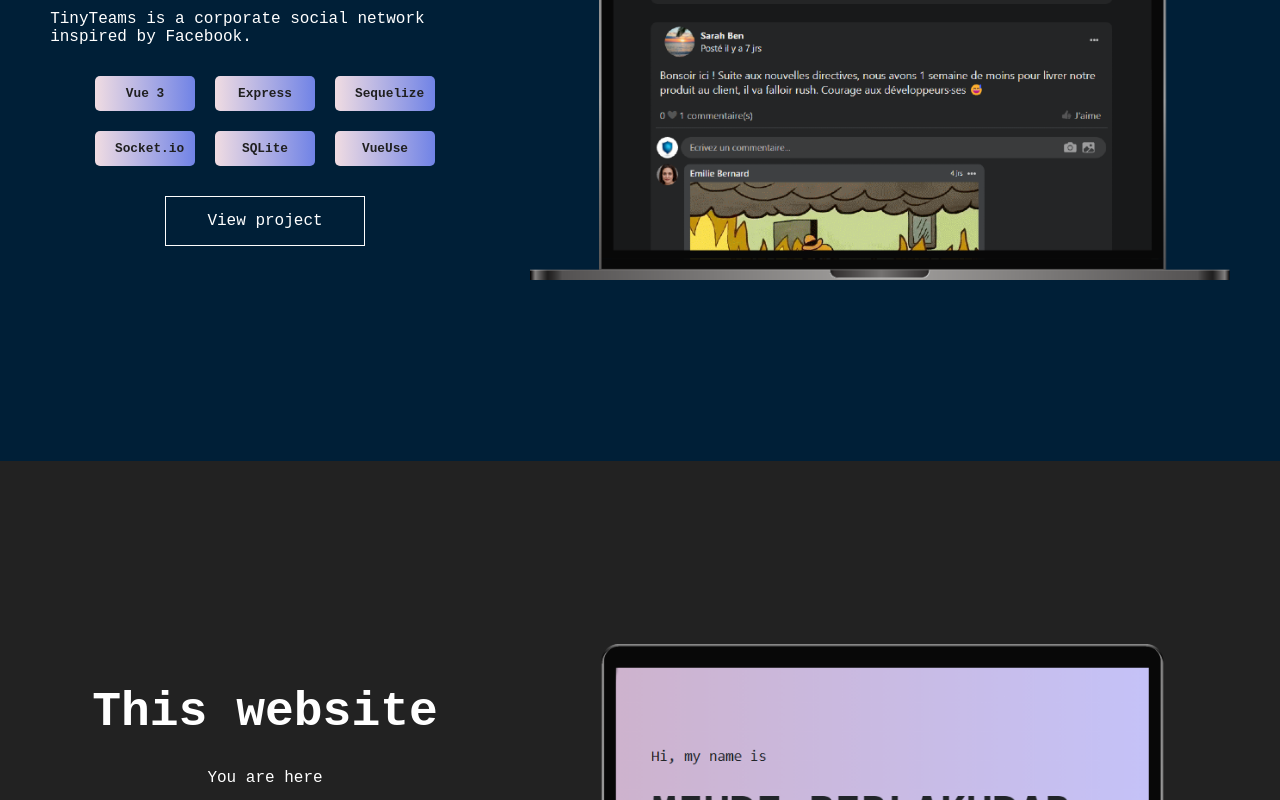
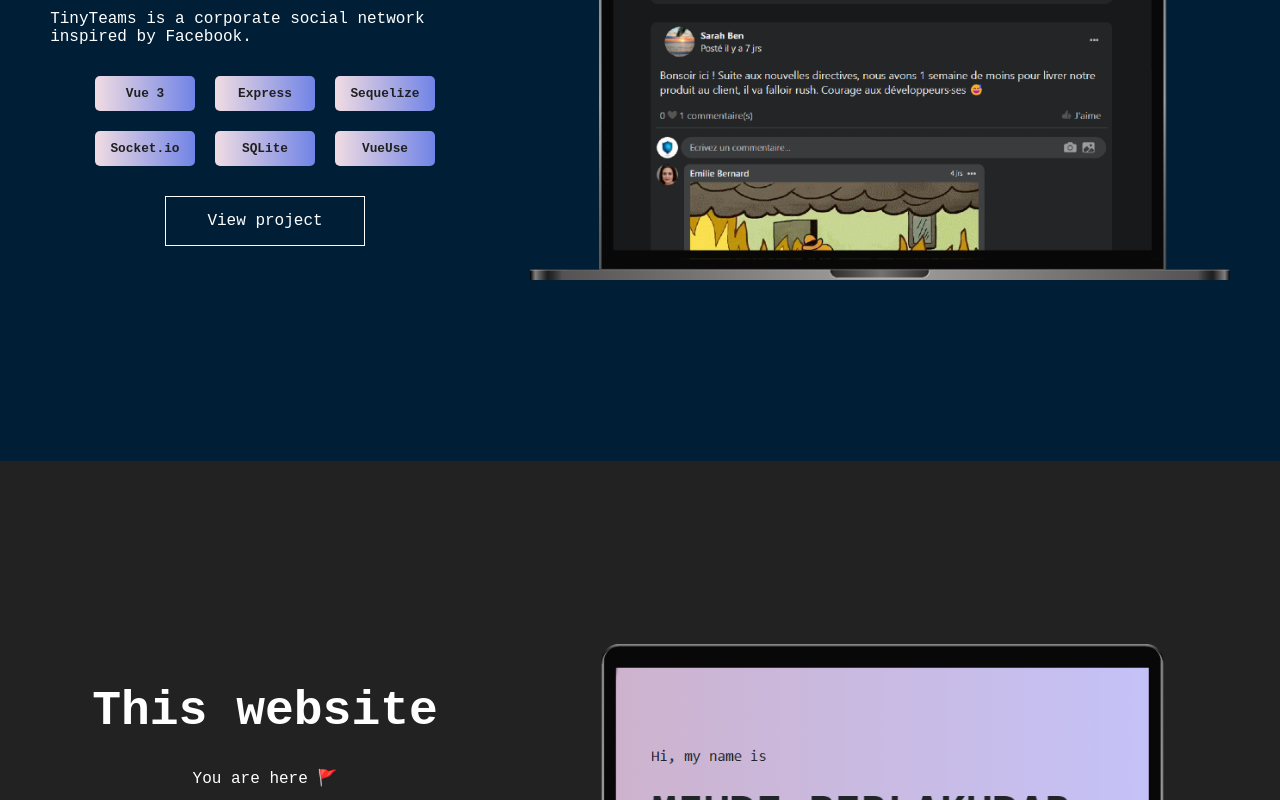
Before and after one commit to soonbtf/Portfolio, a Vue app: page / in a window 1280 px wide. Shown: the part 1500-2300 px from the top of the page. Built offline with nearby package versions, Linux system fonts and the light colour scheme.

Commit message:
some update

```diff
--- a/src/assets/i18n.ts
+++ b/src/assets/i18n.ts
@@ -38,7 +38,7 @@ export const data = {
       },
       project2: {
         title: "This website",
-        description: "You are here",
+        description: "You are here 🚩",
         img: "/src/assets/thisPortfolio.png",
         link: "https://github.com/soonbtf/Portfolio",
         technos: {
@@ -89,7 +89,7 @@ export const data = {
       },
       project2: {
         title: "Ce site",
-        description: "Vous êtes ici",
+        description: "Vous êtes ici 🚩",
         img: "/src/assets/thisPortfolio.png",
         link: "https://github.com/soonbtf/Portfolio",
         technos: {
--- a/src/components/main/Project.vue
+++ b/src/components/main/Project.vue
@@ -85,9 +85,9 @@ article {
       list-style-type: none;
       gap: 20px;
       li {
+        @include jcCt;
         width: max-content;
         width: 100px;
-        text-align: center;
         color: rgb(32, 32, 32);
         background: linear-gradient(
           90deg,
@@ -99,10 +99,6 @@ article {
         font-size: 0.8rem;
         transition: 300ms;
         font-weight: 700;
-        cursor: pointer;
-        &:hover {
-          transform: scale(1.1);
-        }
       }
     }
   }
```
